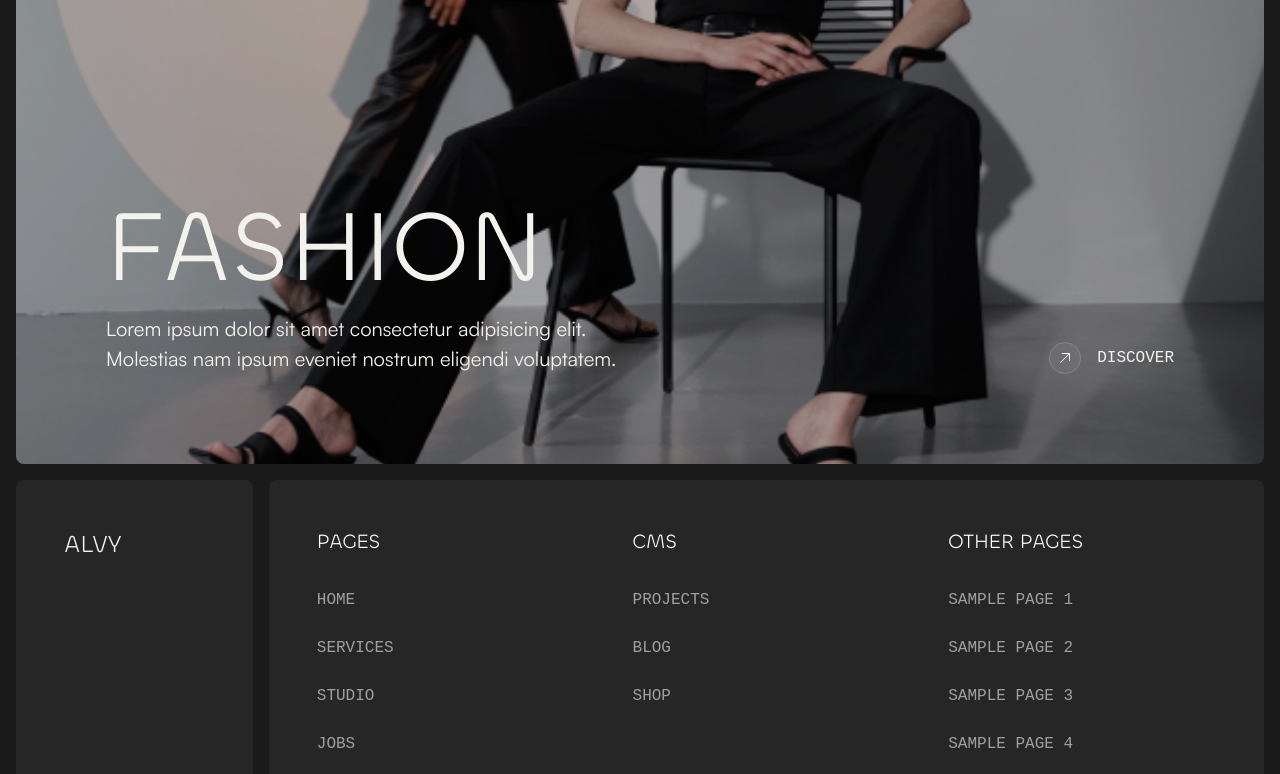
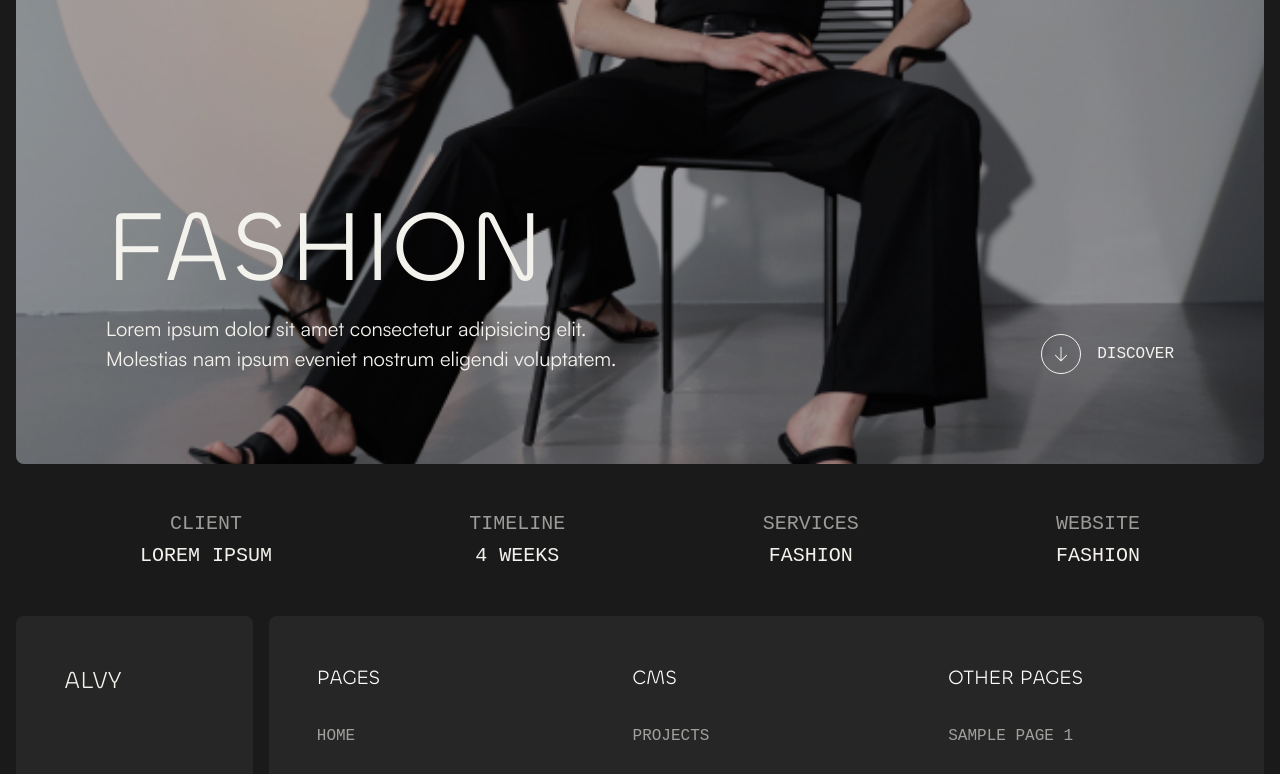
Before and after one commit to ubong-s/alvy, a Next.js app: page /projects/1 in a window 1280 px wide. Shown: the part 424-1198 px from the top of the page. Built offline with nearby package versions, Linux system fonts and the light colour scheme.

Commit message:
completed css styling for project details

```diff
--- a/app/(routes)/(home)/components/selected-brands.tsx
+++ b/app/(routes)/(home)/components/selected-brands.tsx
@@ -38,7 +38,7 @@ export const SelectedBrands = () => {
 
               <div className='flex items-end justify-between'>
                 <div className='grid gap-4'>
-                  <h3 className='text-5xl lg:text-[70px] xl:text-[100px] 2xl:text-[120px]'>
+                  <h3 className='text-5xl lg:text-[60px] xl:text-[70px] 2xl:text-[80px]'>
                     {name}
                   </h3>
                   <ButtonLink text='Discover Project' href='#' />
--- a/app/(routes)/(home)/components/socials.tsx
+++ b/app/(routes)/(home)/components/socials.tsx
@@ -10,7 +10,7 @@ import { ArrowLink } from '@/components/icons';
 export const Socials = () => {
   return (
     <section className='overflow-x-hidden'>
-      <h2 className='py-8 pb-10 flex items-center just gap-8 flex-nowrap font-roboto-mono w '>
+      <h2 className='py-8 pb-10 flex items-center just gap-8 flex-nowrap font-roboto-mono'>
         <span>·</span>
         <span className='whitespace-nowrap'>FOLLOW US ON SOCIAL MEDIA</span>
         <span>·</span>
--- /dev/null
+++ b/app/(routes)/projects/[slug]/components/project-details.tsx
@@ -0,0 +1,35 @@
+interface ProjectDetailsProps {
+  data: {
+    client: string;
+    timeline: string;
+    services: string;
+    website: string;
+  };
+}
+
+export const ProjectDetails: React.FC<ProjectDetailsProps> = ({ data }) => {
+  const { client, timeline, services, website } = data;
+  return (
+    <div
+      id='details'
+      className='max-w-[1000px] mx-auto p-8 grid gap-8 md:grid-cols-4 md:px-0 md:w-full text-center uppercase font-roboto-mono lg:flex lg:justify-between  '
+    >
+      <div className='text-sm lg:text-base'>
+        <p className='text-t-gray mb-2'>Client</p>
+        <p>{client}</p>
+      </div>
+      <div className='text-sm lg:text-base'>
+        <p className='text-t-gray mb-2'>Timeline</p>
+        <p>{timeline}</p>
+      </div>
+      <div className='text-sm lg:text-base'>
+        <p className='text-t-gray mb-2'>Services</p>
+        <p>{services}</p>
+      </div>
+      <div className='text-sm lg:text-base'>
+        <p className='text-t-gray mb-2'>Website</p>
+        <p>{website}</p>
+      </div>
+    </div>
+  );
+};
--- a/app/(routes)/projects/[slug]/components/project-hero.tsx
+++ b/app/(routes)/projects/[slug]/components/project-hero.tsx
@@ -1,7 +1,7 @@
 'use client';
 
 import Image from 'next/image';
-import { Badge, ButtonLink } from '@/components/ui';
+import { ButtonLink } from '@/components/ui';
 
 interface ProjectHeroProps {
   name: string;
@@ -23,7 +23,7 @@ export const ProjectHero: React.FC<ProjectHeroProps> = ({
           alt={name}
           width={1880}
           height={930}
-          className='w-full lg:max-h-screen object-cover'
+          className='w-full md:max-h-[500px] lg:max-h-screen object-cover'
         />
       </div>
 
@@ -38,7 +38,7 @@ export const ProjectHero: React.FC<ProjectHeroProps> = ({
             <p className='max-w-[560px]'>{excerpt}</p>
           </div>
 
-          <ButtonLink text='Discover' href='#' />
+          <ButtonLink text='Discover' href='#details' arrowDown />
         </div>
       </div>
     </div>
--- a/app/(routes)/projects/[slug]/page.tsx
+++ b/app/(routes)/projects/[slug]/page.tsx
@@ -1,5 +1,6 @@
 import { projects_data } from '@/mockdata/projects_data';
 import { ProjectHero } from './components/project-hero';
+import { ProjectDetails } from './components/project-details';
 
 const SingleProjectPage = () => {
   return (
@@ -9,6 +10,7 @@ const SingleProjectPage = () => {
         name={projects_data[0].name}
         excerpt={projects_data[0].excerpt}
       />
+      <ProjectDetails data={projects_data[0].details} />
     </div>
   );
 };
--- a/app/globals.css
+++ b/app/globals.css
@@ -40,6 +40,10 @@
   --background-end-rgb: 255, 255, 255;
 }
 
+html {
+  scroll-behavior: smooth;
+}
+
 body {
   @apply max-w-[1920px] m-auto bg-cod-gray text-t-light font-satoshi-regular;
 }
--- a/mockdata/projects_data.ts
+++ b/mockdata/projects_data.ts
@@ -7,6 +7,13 @@ export const projects_data = [
     second_image: '/images/noise.png',
     excerpt:
       ' Lorem ipsum dolor sit amet consectetur adipisicing elit. Molestias nam ipsum eveniet nostrum eligendi voluptatem.',
+
+    details: {
+      client: 'Lorem Ipsum',
+      timeline: '4 Weeks',
+      services: 'Fashion',
+      website: 'Fashion',
+    },
   },
   {
     id: 2,
@@ -16,6 +23,12 @@ export const projects_data = [
     second_image: '/images/noise.png',
     excerpt:
       ' Lorem ipsum dolor sit amet consectetur adipisicing elit. Molestias nam ipsum eveniet nostrum eligendi voluptatem.',
+    details: {
+      client: 'Lorem Ipsum',
+      timeline: '4 Weeks',
+      services: 'Fashion',
+      website: 'Fashion',
+    },
   },
   {
     id: 3,
@@ -25,6 +38,12 @@ export const projects_data = [
     second_image: '/images/noise.png',
     excerpt:
       ' Lorem ipsum dolor sit amet consectetur adipisicing elit. Molestias nam ipsum eveniet nostrum eligendi voluptatem.',
+    details: {
+      client: 'Lorem Ipsum',
+      timeline: '4 Weeks',
+      services: 'Fashion',
+      website: 'Fashion',
+    },
   },
   {
     id: 4,
@@ -34,6 +53,12 @@ export const projects_data = [
     second_image: '/images/noise.png',
     excerpt:
       ' Lorem ipsum dolor sit amet consectetur adipisicing elit. Molestias nam ipsum eveniet nostrum eligendi voluptatem.',
+    details: {
+      client: 'Lorem Ipsum',
+      timeline: '4 Weeks',
+      services: 'Fashion',
+      website: 'Fashion',
+    },
   },
   {
     id: 5,
@@ -43,5 +68,11 @@ export const projects_data = [
     second_image: '/images/noise.png',
     excerpt:
       ' Lorem ipsum dolor sit amet consectetur adipisicing elit. Molestias nam ipsum eveniet nostrum eligendi voluptatem.',
+    details: {
+      client: 'Lorem Ipsum',
+      timeline: '4 Weeks',
+      services: 'Fashion',
+      website: 'Fashion',
+    },
   },
 ];
```
